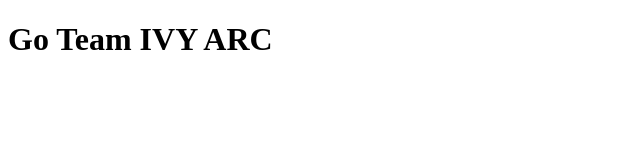
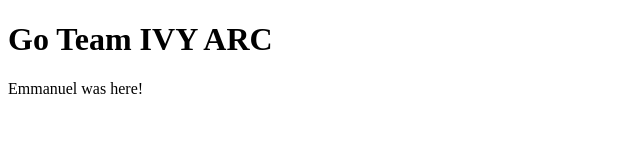
Before and after one commit to renegare/arc-holding-page, a plain HTML site: page public/index.html in a window 1280 px wide. Shown: the whole page, without its empty margins (0-640 px from the left). Drawn offline with Linux system fonts and the light colour scheme.

Commit message:
add some changes

```diff
--- a/public/index.html
+++ b/public/index.html
@@ -3,5 +3,6 @@
   <head></head>
   <body>
     <h1>Go Team IVY ARC</h1>
+    <p>Emmanuel was here!</p>
   </body>
 </html>
```
